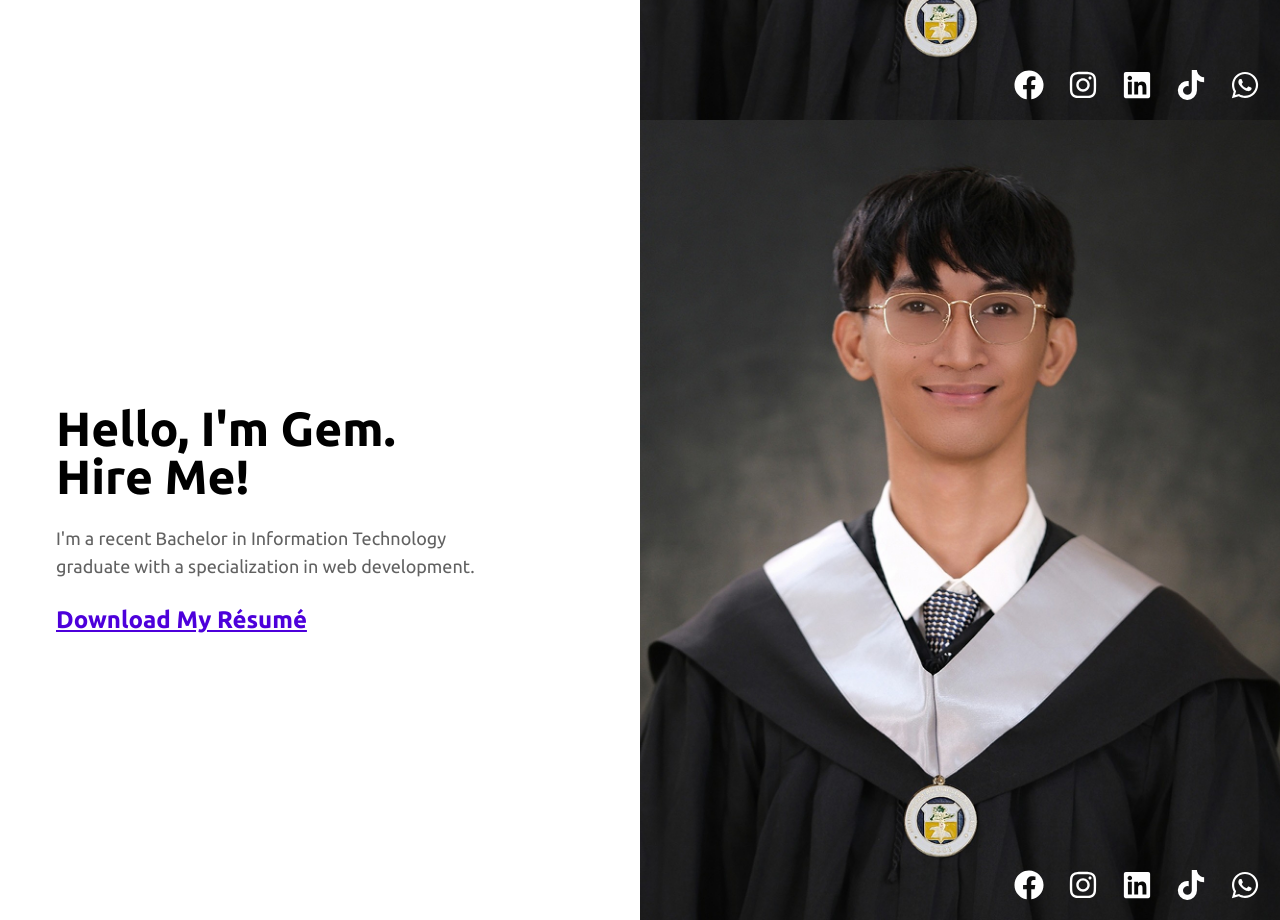
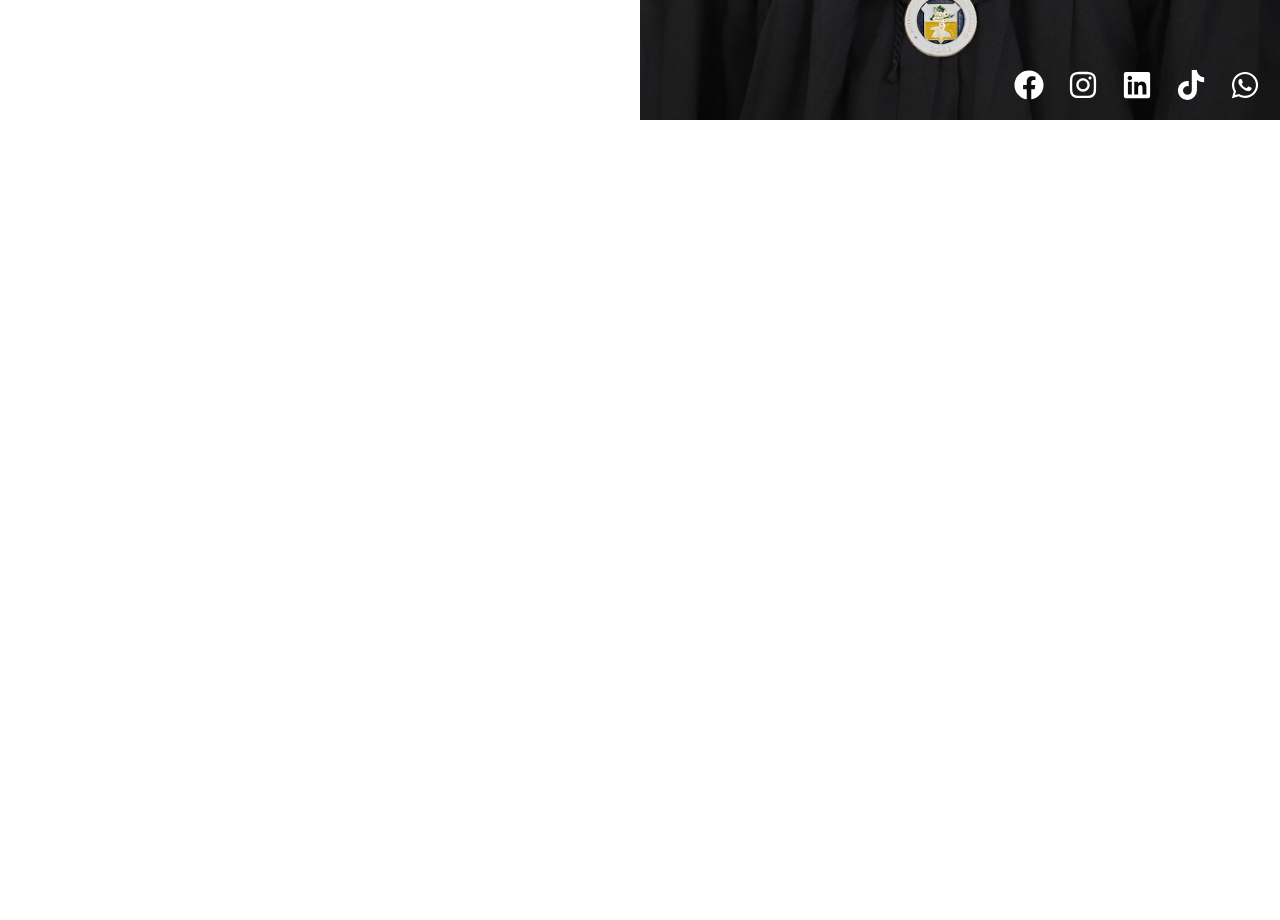
Before and after one commit to gemrey13/gemrey13.github.io, a React (Vite) app: page / in a window 1280 px wide. Shown: the part 680-1600 px from the top of the page. After the commit the page ends 800 px from the top, so only its background shows below. Built offline with nearby package versions, Linux system fonts and the light colour scheme; a web font is replaced by a local one.

Commit message:
Fix layout of résumé link in HeroSection and remove duplicate component in Home

```diff
--- a/src/components/Home/HeroSection.tsx
+++ b/src/components/Home/HeroSection.tsx
@@ -26,7 +26,7 @@ const HeroSection = () => {
           to="/Gem Rey Rañola.pdf"
           target="_blank"
           rel="noopener noreferrer"
-          className="text-link text-lg font-semibold underline md:text-2xl"
+          className="text-link text-lg font-semibold underline md:text-2xl w-fit"
         >
           Download My Résumé
         </Link>
--- a/src/pages/Home.tsx
+++ b/src/pages/Home.tsx
@@ -1,15 +1,12 @@
-import HeroSection from "../components/Home/HeroSection"
+import HeroSection from "../components/Home/HeroSection";
 
 const Home = () => {
   return (
     <>
       <HeroSection />
-      <HeroSection />
+      <div className="mx-5 md:mx-14"></div>
+    </>
+  );
+};
 
-    <div className="mx-11">
-    </div>
-    </>
-  )
-}
-
-export default Home
+export default Home;
```
